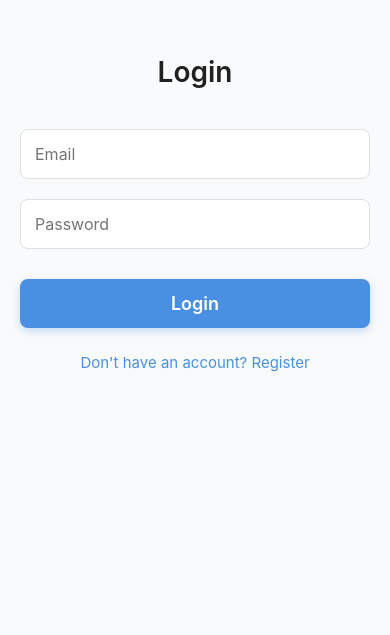
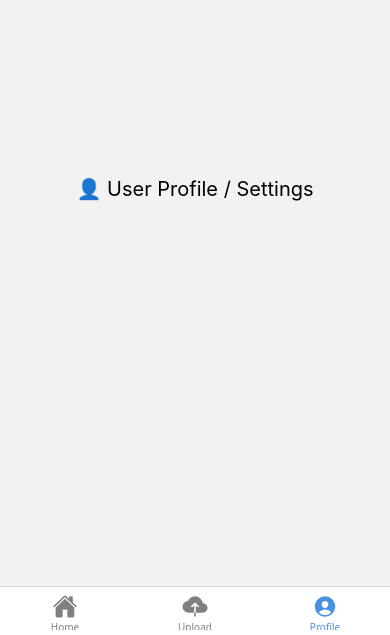
Before and after one commit to nirmada001/ai-smart-expense-tracker, a React Native app in the folder smart-expense-tracker/: screen /Profile in a window 390 px wide. Shown: the part 209-844 px from the top of the page. Built offline with nearby package versions, Linux system fonts and the light colour scheme.

Commit message:
Bottom Navigation

```diff
--- a/smart-expense-tracker/App.js
+++ b/smart-expense-tracker/App.js
@@ -1,26 +1,37 @@
-// App.js
 import React from 'react';
 import { NavigationContainer } from '@react-navigation/native';
-import { createNativeStackNavigator } from '@react-navigation/native-stack';
+import { createBottomTabNavigator } from '@react-navigation/bottom-tabs';
+import { Ionicons } from '@expo/vector-icons';
 
 import HomeScreen from './screens/HomeScreen';
 import UploadScreen from './screens/UploadScreen';
-import DetailScreen from './screens/DetailScreen';
-import LoginScreen from './screens/LoginScreen';
-import RegisterScreen from './screens/RegisterScreen';
+import ProfileScreen from './screens/ProfileScreen'; // You can replace this with Login/Register if needed
 
-const Stack = createNativeStackNavigator();
+const Tab = createBottomTabNavigator();
 
 export default function App() {
   return (
     <NavigationContainer>
-      <Stack.Navigator initialRouteName="Login" screenOptions={{ headerShown: false }}>
-        <Stack.Screen name="Login" component={LoginScreen} />
-        <Stack.Screen name="Register" component={RegisterScreen} />
-        <Stack.Screen name="Home" component={HomeScreen} />
-        <Stack.Screen name="Upload" component={UploadScreen} />
-        <Stack.Screen name="Details" component={DetailScreen} />
-      </Stack.Navigator>
+      <Tab.Navigator
+        screenOptions={({ route }) => ({
+          headerShown: false,
+          tabBarIcon: ({ color, size }) => {
+            let iconName;
+
+            if (route.name === 'Home') iconName = 'home';
+            else if (route.name === 'Upload') iconName = 'cloud-upload';
+            else if (route.name === 'Profile') iconName = 'person-circle';
+
+            return <Ionicons name={iconName} size={size} color={color} />;
+          },
+          tabBarActiveTintColor: '#4A90E2',
+          tabBarInactiveTintColor: 'gray',
+        })}
+      >
+        <Tab.Screen name="Home" component={HomeScreen} />
+        <Tab.Screen name="Upload" component={UploadScreen} />
+        <Tab.Screen name="Profile" component={ProfileScreen} />
+      </Tab.Navigator>
     </NavigationContainer>
   );
 }
--- a/smart-expense-tracker/package.json
+++ b/smart-expense-tracker/package.json
@@ -14,7 +14,8 @@
     "@react-native-firebase/app": "^22.2.1",
     "@react-native-firebase/auth": "^22.2.1",
     "@react-native-picker/picker": "^2.11.0",
-    "@react-navigation/native": "^7.1.11",
+    "@react-navigation/bottom-tabs": "^7.3.16",
+    "@react-navigation/native": "^7.1.12",
     "@react-navigation/native-stack": "^7.3.16",
     "expo": "~53.0.11",
     "expo-image-picker": "~16.1.4",
@@ -25,7 +26,7 @@
     "react-native-dotenv": "^3.4.11",
     "react-native-gesture-handler": "~2.24.0",
     "react-native-reanimated": "~3.17.4",
-    "react-native-safe-area-context": "5.4.0",
+    "react-native-safe-area-context": "^5.4.0",
     "react-native-screens": "~4.11.1",
     "react-native-vector-icons": "^10.2.0"
   },
--- /dev/null
+++ b/smart-expense-tracker/screens/ProfileScreen.js
@@ -0,0 +1,21 @@
+import React from 'react';
+import { View, Text, StyleSheet } from 'react-native';
+
+export default function ProfileScreen() {
+  return (
+    <View style={styles.container}>
+      <Text style={styles.text}>👤 User Profile / Settings</Text>
+    </View>
+  );
+}
+
+const styles = StyleSheet.create({
+  container: {
+    flex: 1,
+    justifyContent: 'center',
+    alignItems: 'center',
+  },
+  text: {
+    fontSize: 20,
+  },
+});
```
Also changed, not shown: 1 other file (tests, documents, lock files or other folders).
